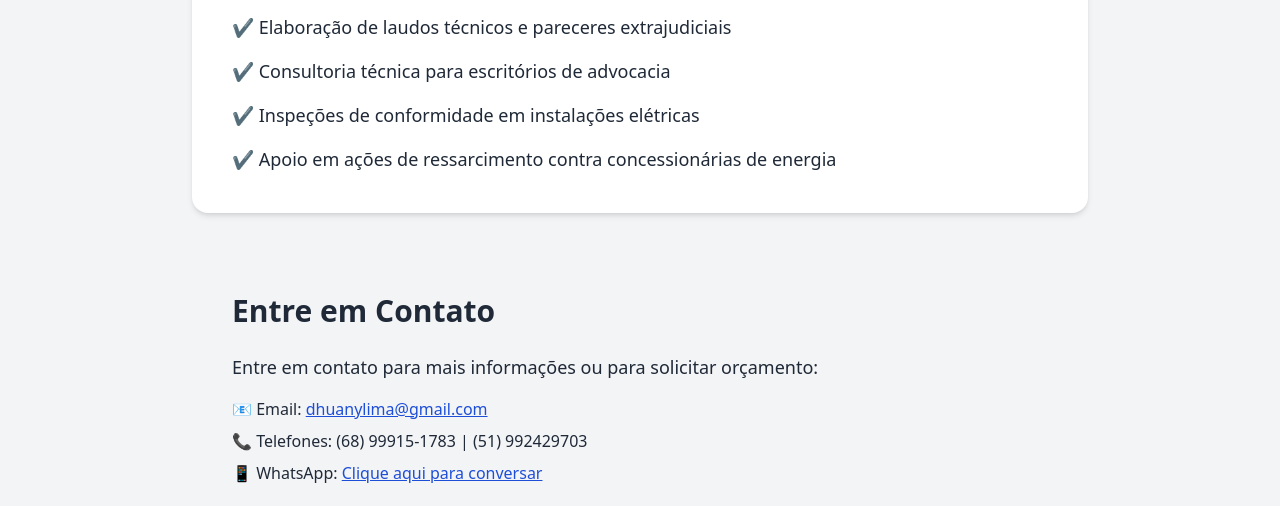
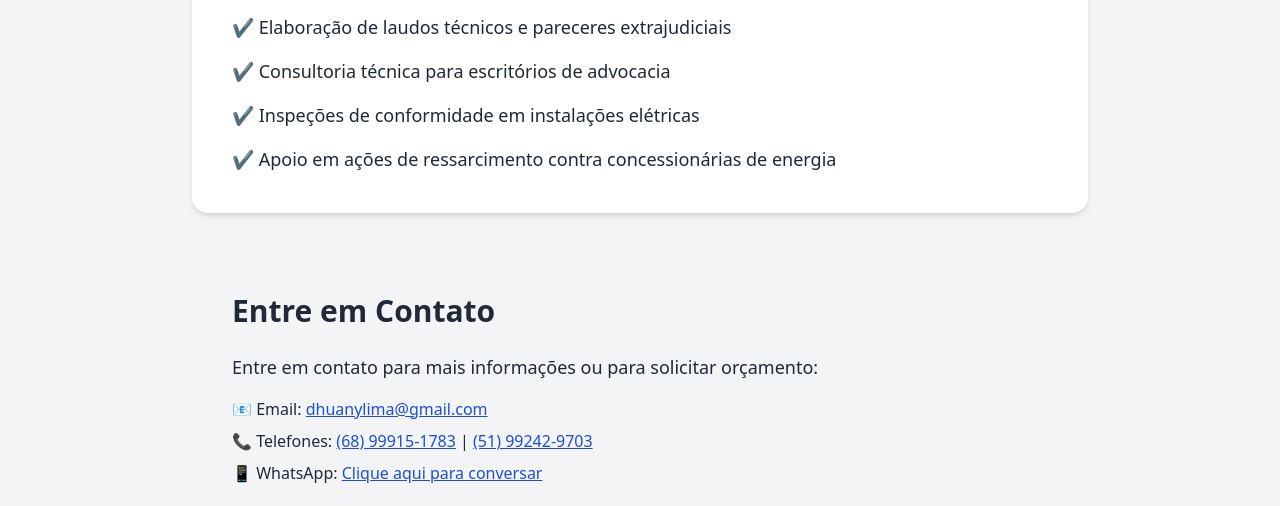
Before and after one commit to dhuanylima-cpu/periciaeletrica, a plain HTML site: page index.html in a window 1280 px wide. Shown: the part 555-1061 px from the top of the page. Drawn offline with nearby package versions, Linux system fonts and the light colour scheme.

Commit message:
Update index.html

```diff
--- a/index.html
+++ b/index.html
@@ -41,18 +41,32 @@
     </ul>
   </section>
 
- <!-- Contato -->
+  <!-- Contato -->
   <section id="contato" class="p-10 max-w-4xl mx-auto">
     <h2 class="text-3xl font-semibold mb-6">Entre em Contato</h2>
     <p class="text-lg mb-4">Entre em contato para mais informações ou para solicitar orçamento:</p>
-    <p class="mb-2">📧 Email: <a href="mailto:dhuanylima@gmail.com" class="text-blue-700 underline">dhuanylima@gmail.com</a></p>
 
-    <!-- Telefones por extenso -->
-    <p class="mb-2">📞 Telefones: (68) 99915-1783 | (51) 992429703</p>
+    <!-- Email -->
+    <p class="mb-2">📧 Email:
+      <a href="mailto:dhuanylima@gmail.com" class="text-blue-700 underline">
+        dhuanylima@gmail.com
+      </a>
+    </p>
+
+    <!-- Telefones com links tel E.164 -->
+    <p class="mb-2">📞 Telefones:
+      <a href="tel:+5568999151783" class="text-blue-700 underline">(68) 99915-1783</a> |
+      <a href="tel:+5551992429703" class="text-blue-700 underline">(51) 99242-9703</a>
+    </p>
 
     <!-- WhatsApp -->
-    <p class="mb-6">📱 WhatsApp: <a href="https://wa.me/5551992429703" target="_blank" class="text-blue-700 underline">Clique aqui para conversar</a></p>
+    <p class="mb-6">📱 WhatsApp:
+      <a href="https://wa.me/5551992429703" target="_blank" class="text-blue-700 underline">
+        Clique aqui para conversar
+      </a>
+    </p>
 
+    <!-- Botão WhatsApp -->
     <a href="https://wa.me/5551992429703" target="_blank"
        class="inline-flex items-center bg-green-600 text-white px-6 py-3 rounded-full text-lg shadow-lg hover:bg-green-700">
        <i class='bx bxl-whatsapp text-2xl mr-2'></i> Fale pelo WhatsApp
```
